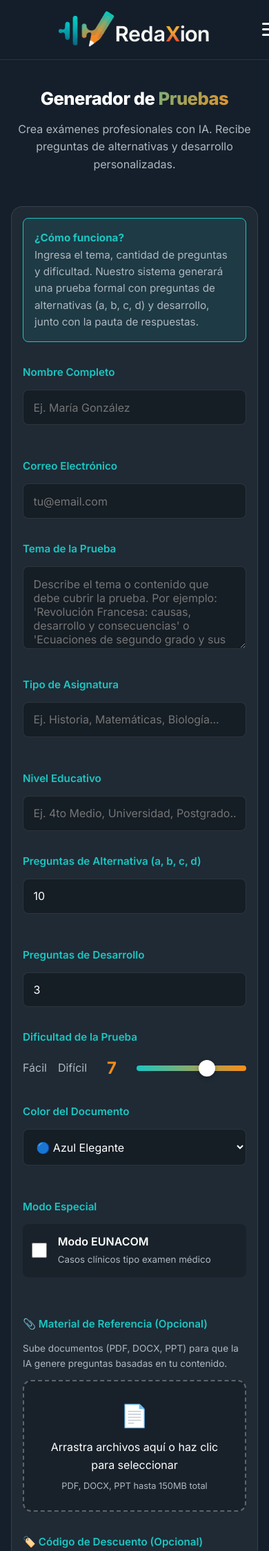
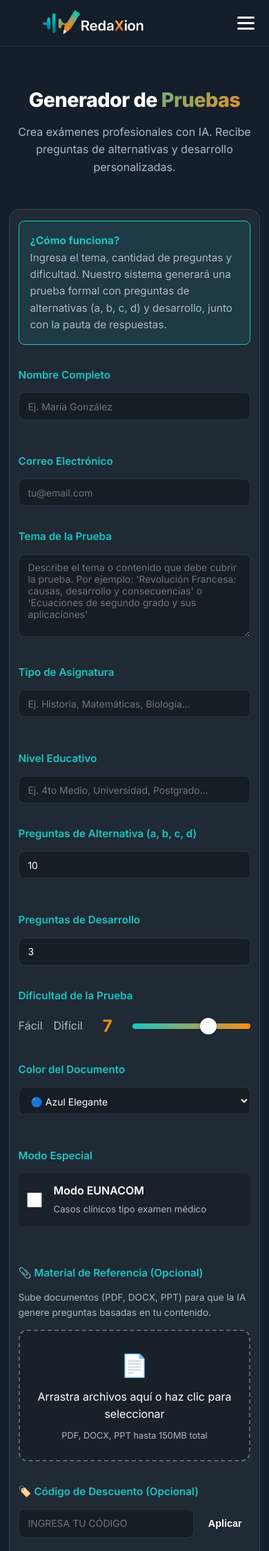
Before and after one commit to RedaXion/redaxion-web-fastapi, a FastAPI app: page /generador-pruebas in a window 390 px wide. Shown: the top 2249 px of the page at 69% size. Run offline with FastAPI, Linux system fonts and the light colour scheme; some libraries are stand-ins or nearby versions.

Commit message:
style: Refine mobile CSS for iPhone 12/small screens
- Optimize padding and margins for <480px screens
- Reduce input height and padding to remove bulkiness
- Smaller logo on mobile header
- Ensure form container fits without horizontal scroll
- Adjust discount code input/button ratios

```diff
--- a/static/css/style.css
+++ b/static/css/style.css
@@ -551,31 +551,90 @@ footer {
 
 /* Small mobile (max 480px) */
 @media (max-width: 480px) {
+
+    /* Layout Adjustments */
+    .container {
+        padding: 0 0.8rem;
+        /* Reduce global horizontal padding */
+        width: 100%;
+        overflow-x: hidden;
+        /* Prevent horizontal scroll */
+    }
+
     h1 {
-        font-size: 1.6rem;
+        font-size: 1.8rem;
+        /* Slightly reduced */
+        word-wrap: break-word;
+        /* Prevent text overflow */
     }
 
     h2 {
         font-size: 1.4rem;
     }
 
-    .logo {
+    .logo img {
+        height: 40px !important;
+        /* Smaller logo */
+    }
+
+    /* Compact Form Container */
+    .form-container {
+        padding: 1rem 0.8rem !important;
+        /* Less padding */
+        margin: 0 !important;
+        border-radius: 12px;
+        width: 100%;
+        box-sizing: border-box;
+        /* Ensure padding is included */
+    }
+
+    /* Compact Inputs */
+    input[type="text"],
+    input[type="email"],
+    input[type="number"],
+    textarea,
+    select {
+        padding: 0.6rem 0.8rem !important;
+        font-size: 14px !important;
+        /* Smaller font but readable */
+        min-height: 40px;
+        /* Reduced height */
+    }
+
+    /* Compact Buttons */
+    .btn,
+    button {
+        padding: 0.7rem 1rem !important;
+        font-size: 0.95rem !important;
+        min-height: 42px;
+        /* Reduced height */
+    }
+
+    /* Price Tag Compact */
+    .price-tag {
+        padding: 0.8rem;
+    }
+
+    .price-tag .price {
         font-size: 1.2rem;
     }
 
-    .form-container {
-        padding: 1rem !important;
-        margin: 0;
-        border-radius: 12px;
+    /* Discount Code Compact */
+    #discountCodeInput {
+        min-width: 0;
+        width: 60%;
     }
 
-    .price-tag .price {
-        font-size: 1.3rem;
+    #applyDiscountBtn {
+        padding: 0.6rem 0.8rem !important;
+        font-size: 0.9rem !important;
     }
 
-    /* Discount code section on small screens */
-    #discountCodeInput {
-        min-width: 0;
+    /* Modal Adjustments */
+    .payment-modal .modal-content {
+        width: 90% !important;
+        padding: 1rem !important;
+        margin: 5% auto;
     }
 }
 
```
